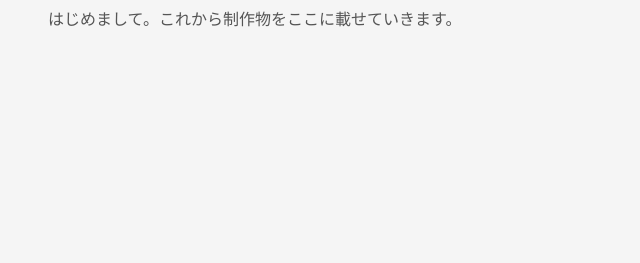
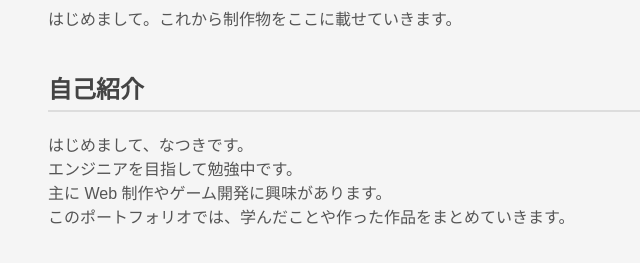
Before and after one commit to natsuki-LOTTE/portfolio, a plain HTML site: page index.html in a window 1280 px wide. Shown: the part 131-394 px from the top of the page, without its empty margins (0-640 px from the left). Drawn offline with Linux system fonts and the light colour scheme.

Commit message:
Enhance portfolio with self-introduction section
Added a section for self-introduction with additional styling.

```diff
--- a/index.html
+++ b/index.html
@@ -15,6 +15,13 @@
       color: #333;
     }
 
+    h2 {
+      color: #444;
+      margin-top: 40px;
+      border-bottom: 2px solid #ddd;
+      padding-bottom: 5px;
+    }
+
     p {
       color: #555;
       font-size: 16px;
@@ -25,5 +32,14 @@
 <body>
   <h1>なつきのポートフォリオ</h1>
   <p>はじめまして。これから制作物をここに載せていきます。</p>
+
+  <h2>自己紹介</h2>
+  <p>
+    はじめまして、なつきです。<br>
+    エンジニアを目指して勉強中です。<br>
+    主に Web 制作やゲーム開発に興味があります。<br>
+    このポートフォリオでは、学んだことや作った作品をまとめていきます。
+  </p>
+
 </body>
 </html>
```
